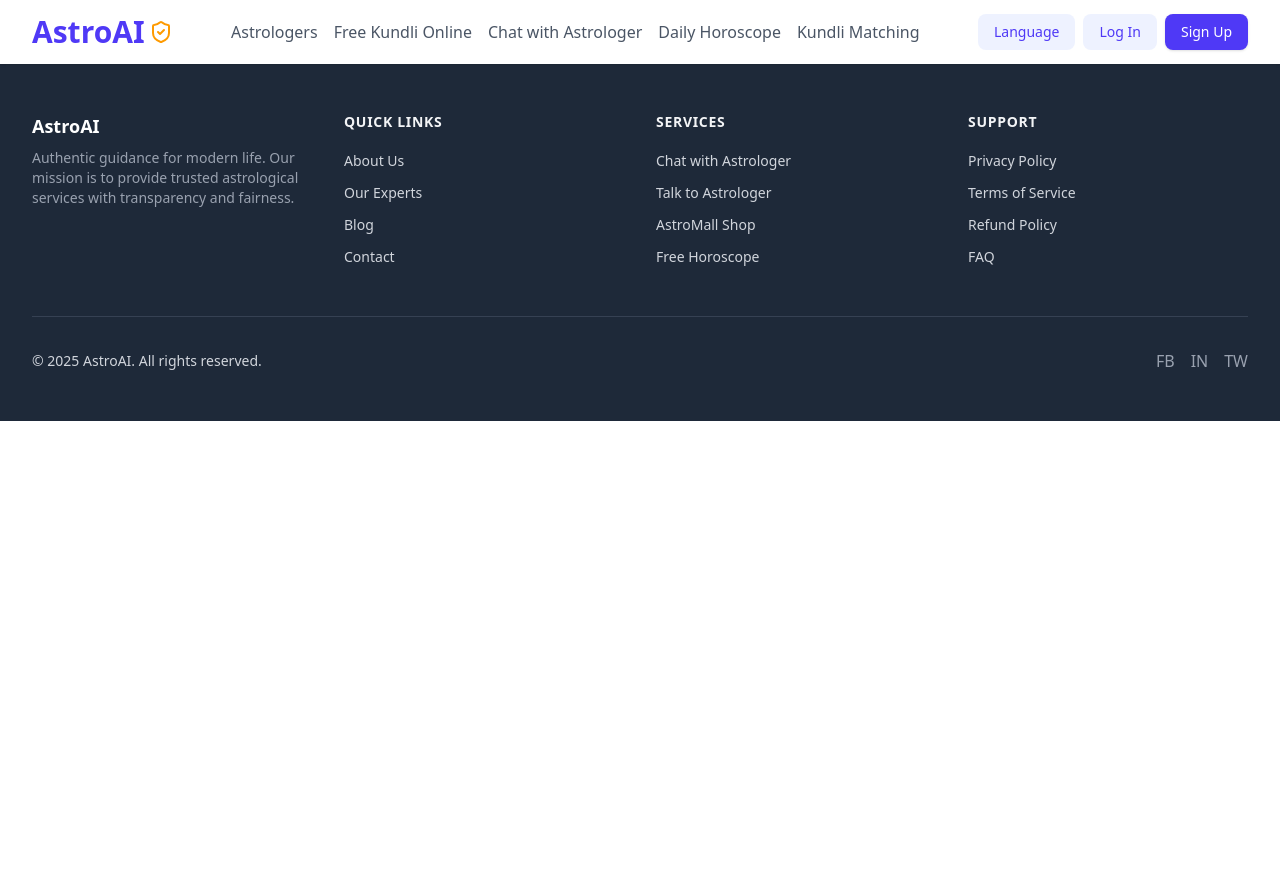
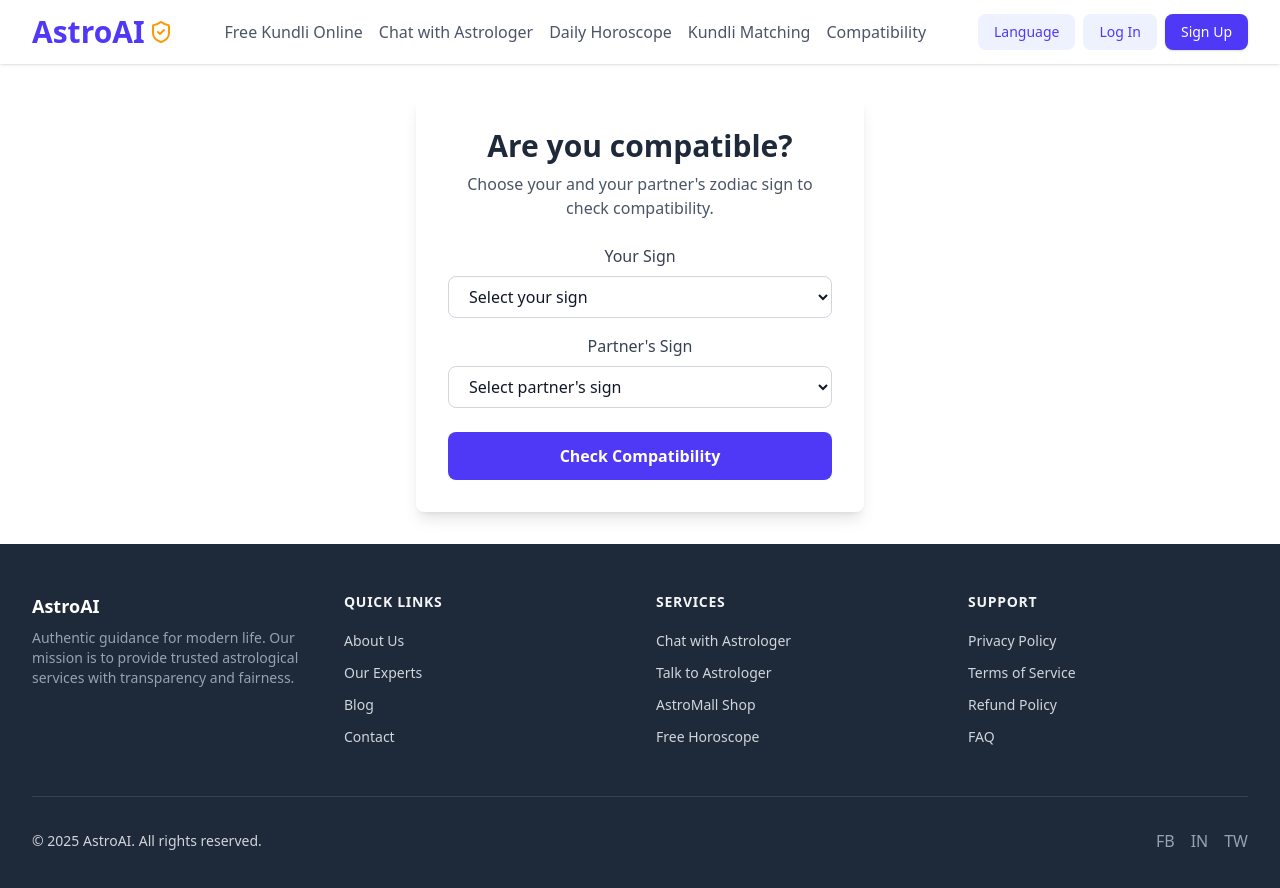
Before and after one commit to coderj001/AstraSakhi, a React (Vite) app: page /compatibility in a window 1280 px wide. Shown: the top 888 px of the page. Before the commit the page ends 800 px from the top, so only its background shows below. Built offline with nearby package versions, Linux system fonts and the light colour scheme.

Commit message:
feat: added compatibility features

```diff
--- a/src/App.jsx
+++ b/src/App.jsx
@@ -12,6 +12,8 @@
 import ChatWithAstrologer from './pages/ChatWithAstrologer'
 import DailyHoroscope from './pages/DailyHoroscope'
 import KundliMatching from './pages/KundliMatching'
+import Compatibility from './pages/Compatibility'
+import CompatibilityResult from './pages/CompatibilityResult'
 import ChatPage from './pages/ChatPage.jsx'
 import ScrollToTop from './components/ScrollToTop'
 
@@ -57,6 +59,11 @@
           />
           <Route path='/daily-horoscope' element={<DailyHoroscope />} />
           <Route path='/kundli-matching' element={<KundliMatching />} />
+          <Route path='/compatibility' element={<Compatibility />} />
+          <Route
+            path='/compatibility-result'
+            element={<CompatibilityResult />}
+          />
           <Route path='/chat/:id' element={<ChatPage />} />
         </Routes>
         {showHeaderFooter && <Footer />}
--- a/src/components/Header.jsx
+++ b/src/components/Header.jsx
@@ -46,12 +46,12 @@
             {/* > */}
             {/*   <FormattedMessage id='nav.contact' /> */}
             {/* </Link> */}
-            <Link
-              to='/astrologers'
-              className='font-medium text-gray-600 hover:text-indigo-500'
-            >
-              <FormattedMessage id='nav.astrologers' />
-            </Link>
+            {/* <Link */}
+            {/*   to='/astrologers' */}
+            {/*   className='font-medium text-gray-600 hover:text-indigo-500' */}
+            {/* > */}
+            {/*   <FormattedMessage id='nav.astrologers' /> */}
+            {/* </Link> */}
             <Link
               to='/free-kundli'
               className='font-medium text-gray-600 hover:text-indigo-500'
@@ -75,6 +75,12 @@
               className='font-medium text-gray-600 hover:text-indigo-500'
             >
               <FormattedMessage id='nav.kundliMatching' />
+            </Link>
+            <Link
+              to='/compatibility'
+              className='font-medium text-gray-600 hover:text-indigo-500'
+            >
+              <FormattedMessage id='nav.compatibility' />
             </Link>
           </nav>
 
@@ -193,6 +199,12 @@
             >
               <FormattedMessage id='nav.kundliMatching' />
             </Link>
+            <Link
+              to='/compatibility'
+              className='font-medium text-gray-600 hover:text-indigo-500'
+            >
+              <FormattedMessage id='nav.compatibility' />
+            </Link>
           </nav>
           <div className='flex items-center space-x-2 p-4 border-t'>
             <button
--- a/src/lang/en.json
+++ b/src/lang/en.json
@@ -8,6 +8,7 @@
   "nav.chatWithAstrologer": "Chat with Astrologer",
   "nav.dailyHoroscope": "Daily Horoscope",
   "nav.kundliMatching": "Kundli Matching",
+  "nav.compatibility": "Compatibility",
   "language.switcher": "Language",
   "login.title": "Log in to your account",
   "login.email": "Email address",
--- a/src/lang/es.json
+++ b/src/lang/es.json
@@ -8,6 +8,7 @@
   "nav.chatWithAstrologer": "Chatea con un astrólogo",
   "nav.dailyHoroscope": "Horóscopo diario",
   "nav.kundliMatching": "Coincidencia de Kundli",
+  "nav.compatibility": "Compatibilidad",
   "language.switcher": "Idioma",
   "login.title": "Inicia sesión en tu cuenta",
   "login.email": "Correo electrónico",
--- /dev/null
+++ b/src/pages/Compatibility.jsx
@@ -0,0 +1,87 @@
+import React, { useState } from 'react'
+import { useNavigate } from 'react-router-dom'
+import { zodiacSigns } from '../data/signs'
+
+export default function Compatibility() {
+  const [yourSign, setYourSign] = useState('')
+  const [partnerSign, setPartnerSign] = useState('')
+  const navigate = useNavigate()
+
+  const handleSubmit = (e) => {
+    e.preventDefault()
+    if (yourSign && partnerSign) {
+      navigate(
+        `/compatibility-result?yourSign=${yourSign}&partnerSign=${partnerSign}`,
+      )
+    }
+  }
+
+  return (
+    <div className='container mx-auto px-4 py-8'>
+      <div className='max-w-md mx-auto bg-white p-8 rounded-lg shadow-lg text-center'>
+        <h1 className='text-3xl font-bold text-gray-800 mb-2'>
+          Are you compatible?
+        </h1>
+        <p className='text-gray-600 mb-6'>
+          Choose your and your partner's zodiac sign to check compatibility.
+        </p>
+        <form onSubmit={handleSubmit}>
+          <div className='mb-4'>
+            <label
+              htmlFor='yourSign'
+              className='block text-gray-700 font-medium mb-2'
+            >
+              Your Sign
+            </label>
+            <select
+              id='yourSign'
+              value={yourSign}
+              onChange={(e) => setYourSign(e.target.value)}
+              className='w-full px-4 py-2 border border-gray-300 rounded-lg focus:outline-none focus:ring-2 focus:ring-indigo-500'
+              required
+            >
+              <option value='' disabled>
+                Select your sign
+              </option>
+              {zodiacSigns.map((sign) => (
+                <option key={sign.sign} value={sign.sign}>
+                  {sign.sign}
+                </option>
+              ))}
+            </select>
+          </div>
+          <div className='mb-6'>
+            <label
+              htmlFor='partnerSign'
+              className='block text-gray-700 font-medium mb-2'
+            >
+              Partner's Sign
+            </label>
+            <select
+              id='partnerSign'
+              value={partnerSign}
+              onChange={(e) => setPartnerSign(e.target.value)}
+              className='w-full px-4 py-2 border border-gray-300 rounded-lg focus:outline-none focus:ring-2 focus:ring-indigo-500'
+              required
+            >
+              <option value='' disabled>
+                Select partner's sign
+              </option>
+              {zodiacSigns.map((sign) => (
+                <option key={sign.sign} value={sign.sign}>
+                  {sign.sign}
+                </option>
+              ))}
+            </select>
+          </div>
+          <button
+            type='submit'
+            className='w-full bg-indigo-600 text-white py-3 rounded-lg font-semibold hover:bg-indigo-700 focus:outline-none focus:ring-2 focus:ring-indigo-500'
+          >
+            Check Compatibility
+          </button>
+        </form>
+      </div>
+    </div>
+  )
+}
--- /dev/null
+++ b/src/pages/CompatibilityResult.jsx
@@ -0,0 +1,104 @@
+import React from 'react'
+import { useSearchParams } from 'react-router-dom'
+import { zodiacSigns } from '../data/signs'
+
+const CompatibilityProgressBar = ({ category, percentage }) => (
+  <div className='mb-6'>
+    <div className='flex justify-between items-center mb-1'>
+      <span className='text-lg font-medium text-gray-700'>{category}</span>
+      <span className='text-lg font-bold text-indigo-600'>{percentage}%</span>
+    </div>
+    <div className='w-full bg-gray-200 rounded-full h-4'>
+      <div
+        className='bg-indigo-600 h-4 rounded-full'
+        style={{ width: `${percentage}%` }}
+      ></div>
+    </div>
+  </div>
+)
+
+export default function CompatibilityResult() {
+  const [searchParams] = useSearchParams()
+  const yourSign = searchParams.get('yourSign')
+  const partnerSign = searchParams.get('partnerSign')
+
+  const yourSignData = zodiacSigns.find((s) => s.sign === yourSign)
+  const partnerSignData = zodiacSigns.find((s) => s.sign === partnerSign)
+
+  // Dummy compatibility data - replace with real logic later
+  const compatibilityData = {
+    love: Math.floor(Math.random() * 51) + 50, // 50-100%
+    sex: Math.floor(Math.random() * 51) + 50,
+    friendship: Math.floor(Math.random() * 51) + 50,
+    communication: Math.floor(Math.random() * 51) + 50,
+    trust: Math.floor(Math.random() * 51) + 50,
+  }
+
+  if (!yourSignData || !partnerSignData) {
+    return (
+      <div className='container mx-auto px-4 py-8 text-center'>
+        <h1 className='text-2xl font-bold text-red-600'>
+          Invalid Zodiac Signs Selected
+        </h1>
+        <p className='text-gray-600'>
+          Please go back and select valid signs to check compatibility.
+        </p>
+      </div>
+    )
+  }
+
+  return (
+    <div className='container mx-auto px-4 py-8'>
+      <div className='max-w-2xl mx-auto bg-white p-8 rounded-lg shadow-2xl'>
+        <div className='flex justify-center items-center mb-6'>
+          <div className='text-center'>
+            <img
+              src={yourSignData.image_url}
+              alt={yourSign}
+              className='w-24 h-24 mx-auto rounded-full border-4 border-indigo-500'
+            />
+            <h2 className='text-2xl font-bold mt-2'>{yourSign}</h2>
+          </div>
+          <span className='text-4xl font-bold text-gray-500 mx-8'>&</span>
+          <div className='text-center'>
+            <img
+              src={partnerSignData.image_url}
+              alt={partnerSign}
+              className='w-24 h-24 mx-auto rounded-full border-4 border-pink-500'
+            />
+            <h2 className='text-2xl font-bold mt-2'>{partnerSign}</h2>
+          </div>
+        </div>
+        <h1 className='text-3xl font-bold text-center text-gray-800 mb-2'>
+          {yourSign} & {partnerSign} Zodiac Compatibility
+        </h1>
+        <p className='text-center text-gray-600 mb-8'>
+          Love, sex, friendship & more
+        </p>
+
+        <div>
+          <CompatibilityProgressBar
+            category='Love'
+            percentage={compatibilityData.love}
+          />
+          <CompatibilityProgressBar
+            category='Sex'
+            percentage={compatibilityData.sex}
+          />
+          <CompatibilityProgressBar
+            category='Friendship'
+            percentage={compatibilityData.friendship}
+          />
+          <CompatibilityProgressBar
+            category='Communication'
+            percentage={compatibilityData.communication}
+          />
+          <CompatibilityProgressBar
+            category='Trust'
+            percentage={compatibilityData.trust}
+          />
+        </div>
+      </div>
+    </div>
+  )
+}
```
Also changed, not shown: 1 other file (tests, documents, lock files or other folders).
